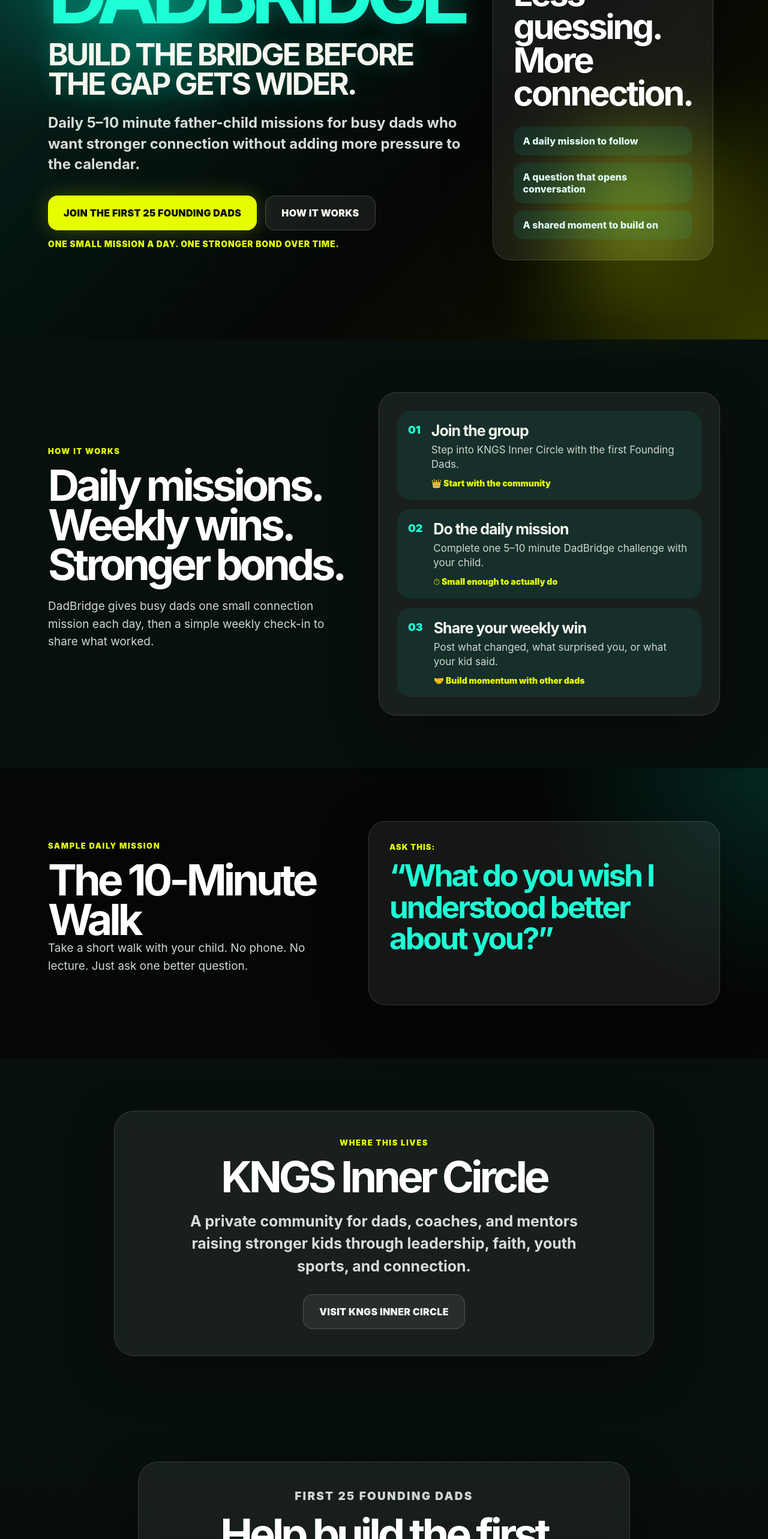
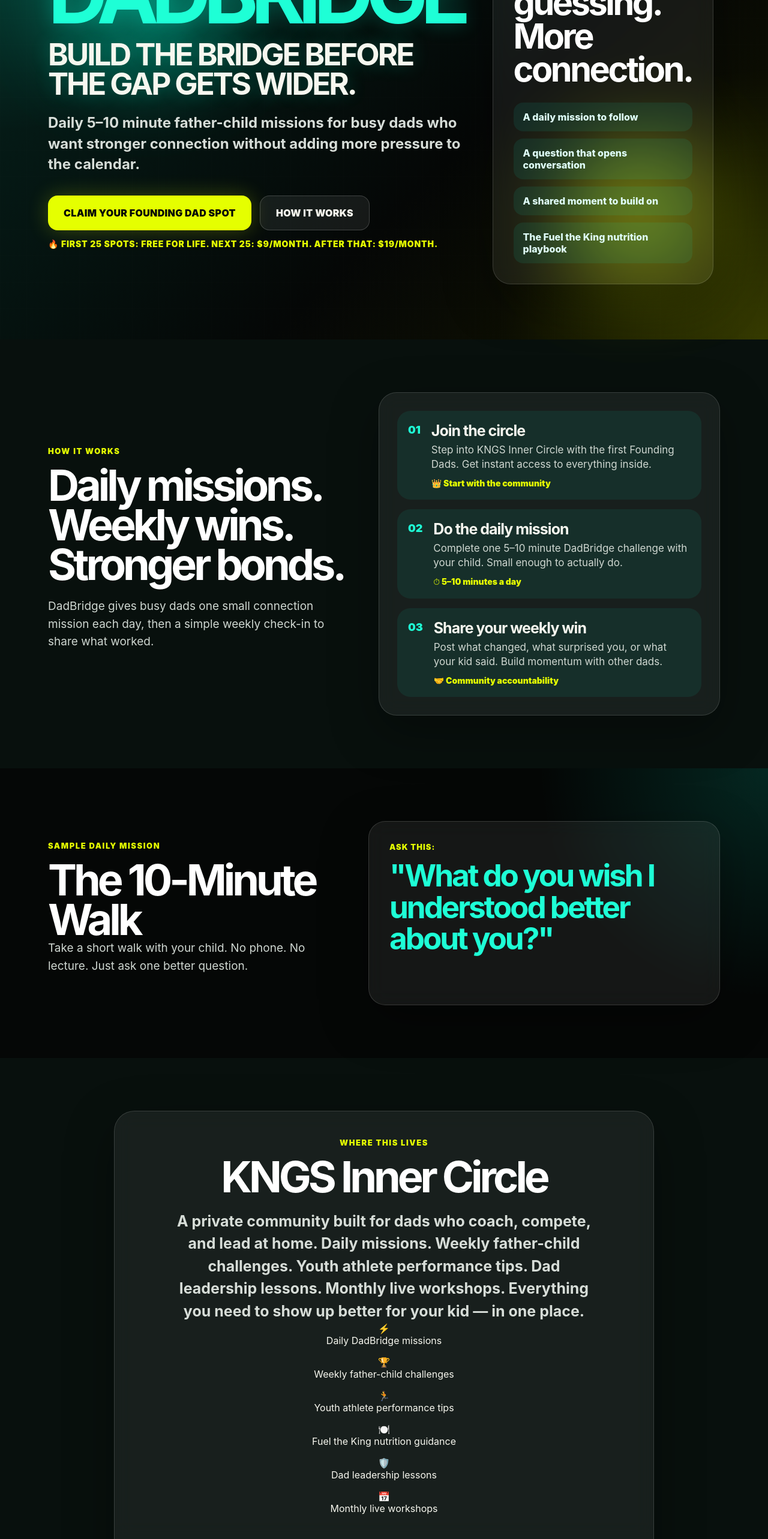
Before and after one commit to cocitak2202/dadbridge---landing--page, a React (Vite) app: page / in a window 1280 px wide. Shown: the part 234-2800 px from the top of the page at 60% size. Built offline with nearby package versions, Linux system fonts and the light colour scheme.

Commit message:
Update text and structure in App component

```diff
--- a/src/App.tsx
+++ b/src/App.tsx
@@ -10,10 +10,8 @@
 export default function App() {
   const handleSubmit = (event: FormEvent<HTMLFormElement>) => {
     event.preventDefault();
-
     const form = event.currentTarget;
     const formData = new FormData(form);
-
     fetch("/", {
       method: "POST",
       headers: { "Content-Type": "application/x-www-form-urlencoded" },
@@ -36,52 +34,48 @@
 
   return (
     <main className="page">
+      {/* HERO */}
       <section className="hero" id="top">
         <div className="bg-grid" />
         <div className="glow glow-a" />
         <div className="glow glow-b" />
-
         <div className="container hero-inner">
           <div className="hero-copy">
             <p className="eyebrow">KNGS Inner Circle presents</p>
-
             <h1>
               DadBridge
               <span>Build the bridge before the gap gets wider.</span>
             </h1>
-
             <p className="subhead">
               Daily 5–10 minute father-child missions for busy dads who want
               stronger connection without adding more pressure to the calendar.
             </p>
-
             <div className="hero-actions">
               <a href="#waitlist" className="btn btn-primary">
-                Join the First 25 Founding Dads
+                Claim Your Founding Dad Spot
               </a>
               <a href="#how-it-works" className="btn btn-secondary">
                 How It Works
               </a>
             </div>
-
             <p className="guided-note">
-              One small mission a day. One stronger bond over time.
+              🔥 First 25 spots: Free for life. Next 25: $9/month. After that: $19/month.
             </p>
           </div>
-
           <div className="hero-card">
             <p className="card-kicker">What dads get:</p>
             <h2>Less guessing. More connection.</h2>
-
             <div className="mini-points">
               <span>A daily mission to follow</span>
               <span>A question that opens conversation</span>
               <span>A shared moment to build on</span>
+              <span>The Fuel the King nutrition playbook</span>
             </div>
           </div>
         </div>
       </section>
 
+      {/* HOW IT WORKS */}
       <section className="section fit-section" id="how-it-works">
         <div className="container fit-grid">
           <div className="fit-copy">
@@ -92,38 +86,36 @@
               then a simple weekly check-in to share what worked.
             </p>
           </div>
-
           <div className="flow-card">
             <div className="flow-step">
               <span>01</span>
               <div>
-                <h3>Join the group</h3>
-                <p>Step into KNGS Inner Circle with the first Founding Dads.</p>
+                <h3>Join the circle</h3>
+                <p>Step into KNGS Inner Circle with the first Founding Dads. Get instant access to everything inside.</p>
                 <small>👑 Start with the community</small>
               </div>
             </div>
-
             <div className="flow-step">
               <span>02</span>
               <div>
                 <h3>Do the daily mission</h3>
-                <p>Complete one 5–10 minute DadBridge challenge with your child.</p>
-                <small>⏱ Small enough to actually do</small>
+                <p>Complete one 5–10 minute DadBridge challenge with your child. Small enough to actually do.</p>
+                <small>⏱ 5–10 minutes a day</small>
               </div>
             </div>
-
             <div className="flow-step">
               <span>03</span>
               <div>
                 <h3>Share your weekly win</h3>
-                <p>Post what changed, what surprised you, or what your kid said.</p>
-                <small>🤝 Build momentum with other dads</small>
+                <p>Post what changed, what surprised you, or what your kid said. Build momentum with other dads.</p>
+                <small>🤝 Community accountability</small>
               </div>
             </div>
           </div>
         </div>
       </section>
 
+      {/* SAMPLE MISSION */}
       <section className="section sample-section">
         <div className="container sample-grid">
           <div>
@@ -134,44 +126,144 @@
               one better question.
             </p>
           </div>
-
           <div className="challenge-card">
             <p>Ask this:</p>
-            <h3>“What do you wish I understood better about you?”</h3>
+            <h3>"What do you wish I understood better about you?"</h3>
           </div>
         </div>
       </section>
 
+      {/* KNGS SECTION — strengthened */}
       <section className="section kngs-section">
         <div className="container kngs-card">
           <p className="eyebrow">Where this lives</p>
           <h2>KNGS Inner Circle</h2>
-
           <p className="kngs-text">
-            A private community for dads, coaches, and mentors raising stronger
-            kids through leadership, faith, youth sports, and connection.
+            A private community built for dads who coach, compete, and lead at home.
+            Daily missions. Weekly father-child challenges. Youth athlete performance tips.
+            Dad leadership lessons. Monthly live workshops. Everything you need to show up
+            better for your kid — in one place.
           </p>
-
+          <div className="kngs-pillars">
+            <div className="pillar">
+              <span>⚡</span>
+              <p>Daily DadBridge missions</p>
+            </div>
+            <div className="pillar">
+              <span>🏆</span>
+              <p>Weekly father-child challenges</p>
+            </div>
+            <div className="pillar">
+              <span>🏃</span>
+              <p>Youth athlete performance tips</p>
+            </div>
+            <div className="pillar">
+              <span>🍽️</span>
+              <p>Fuel the King nutrition guidance</p>
+            </div>
+            <div className="pillar">
+              <span>🛡️</span>
+              <p>Dad leadership lessons</p>
+            </div>
+            <div className="pillar">
+              <span>📅</span>
+              <p>Monthly live workshops</p>
+            </div>
+          </div>
           <a
             className="btn btn-secondary skool-button"
             href="https://www.skool.com/kngs-inner-circle-3229"
             target="_blank"
             rel="noreferrer"
           >
-            Visit KNGS Inner Circle
+            Visit KNGS Inner Circle →
           </a>
         </div>
       </section>
 
+      {/* EBOOK BONUS */}
+      <section className="section ebook-section">
+        <div className="container ebook-card">
+          <p className="eyebrow">Founding Dad Bonus</p>
+          <div className="ebook-inner">
+            <div className="ebook-copy">
+              <h2>Fuel the King:<br />Stronger Faster Harder</h2>
+              <p>
+                Join today and get instant access to the complete youth athlete nutrition
+                playbook by Kyle Cocita — free with membership.
+              </p>
+              <ul className="ebook-list">
+                <li>✅ Meal plans and grocery lists for busy families</li>
+                <li>✅ Pre-game and post-game fueling strategies</li>
+                <li>✅ Simple athlete breakfasts and school lunches</li>
+                <li>✅ Protein, hydration, and recovery basics for kids</li>
+                <li>✅ What to eat before a game — done simple</li>
+              </ul>
+              <p className="ebook-note">
+                Included free for all members. No extra cost.
+              </p>
+            </div>
+            <div className="ebook-cover">
+              <div className="ebook-mockup">
+                <p className="ebook-title-top">FUEL THE KING</p>
+                <p className="ebook-strong"><span className="c-teal">STRONG</span>ER</p>
+                <p className="ebook-fast"><span className="c-yellow">FAST</span>ER</p>
+                <p className="ebook-hard"><span className="c-green">HARD</span>ER</p>
+                <p className="ebook-sub">The Athlete's guide to leveling up.</p>
+                <p className="ebook-author">BY KYLE COCITA</p>
+              </div>
+            </div>
+          </div>
+        </div>
+      </section>
+
+      {/* PRICING */}
+      <section className="section pricing-section">
+        <div className="container pricing-card">
+          <p className="eyebrow">Membership pricing</p>
+          <h2>Get in early. Lock your rate.</h2>
+          <p className="simple-text">
+            The price goes up as the community grows. Join now and lock in the lowest rate we'll ever offer.
+          </p>
+          <div className="pricing-ladder">
+            <div className="pricing-tier tier-active">
+              <p className="tier-label">👑 Founding Dads</p>
+              <p className="tier-spots">Spots 1–25</p>
+              <p className="tier-price">Free for life</p>
+              <p className="tier-note">Manually invited. Helping build the foundation.</p>
+            </div>
+            <div className="pricing-tier">
+              <p className="tier-label">⚡ Beta Founding Members</p>
+              <p className="tier-spots">Spots 26–50</p>
+              <p className="tier-price">$9/month</p>
+              <p className="tier-note">Lowest paid price we'll ever offer.</p>
+            </div>
+            <div className="pricing-tier">
+              <p className="tier-label">🛡️ Inner Circle Members</p>
+              <p className="tier-spots">Spots 51–100</p>
+              <p className="tier-price">$19/month</p>
+              <p className="tier-note">Standard membership rate.</p>
+            </div>
+            <div className="pricing-tier tier-future">
+              <p className="tier-label">Full Membership</p>
+              <p className="tier-spots">After 100 members</p>
+              <p className="tier-price">$29/month</p>
+              <p className="tier-note">Full rate once community is established.</p>
+            </div>
+          </div>
+        </div>
+      </section>
+
+      {/* WAITLIST / JOIN FORM */}
       <section className="section final-section" id="waitlist">
         <div className="container final-card">
           <p className="eyebrow">First 25 Founding Dads</p>
           <h2>Help build the first version.</h2>
           <p>
-            Join the first group, get your first daily mission, and help shape
-            what DadBridge becomes.
+            Join the first group of dads, get your daily missions, and help shape
+            what KNGS Inner Circle becomes. Founding Dads get lifetime access free
+            and the Fuel the King nutrition playbook on day one.
           </p>
-
           <form
             name="dadbridge-waitlist"
             method="POST"
@@ -182,31 +274,28 @@
           >
             <input type="hidden" name="form-name" value="dadbridge-waitlist" />
             <input type="hidden" name="bot-field" />
-
             <input type="text" name="name" placeholder="Your name" required />
-
             <input
               type="email"
               name="email"
               placeholder="Email address"
               required
             />
-
             <input type="tel" name="phone" placeholder="Phone number" />
-
             <textarea
               name="why"
-              placeholder="What made DadBridge interesting to you?"
+              placeholder="What brought you here?"
               rows={4}
             />
-
             <button type="submit" className="btn btn-primary form-button">
-              Join the First 25 Founding Dads
+              Claim My Founding Dad Spot
             </button>
           </form>
-
           <p className="bottom-note">
             No perfect-dad pressure. Just one intentional step at a time.
+          </p>
+          <p className="pricing-reminder">
+            First 25 dads: Free for life &nbsp;·&nbsp; Next 25: $9/month &nbsp;·&nbsp; After that: $19/month
           </p>
         </div>
       </section>
```
